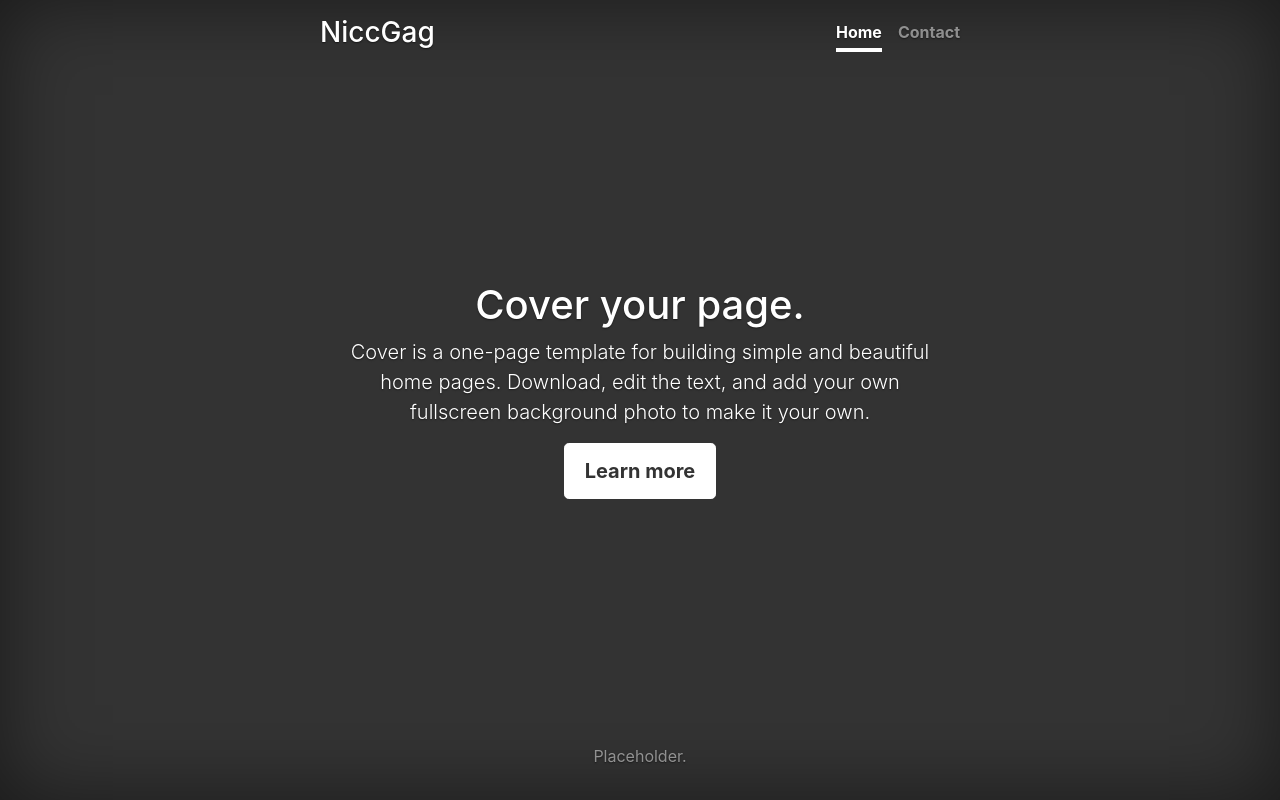
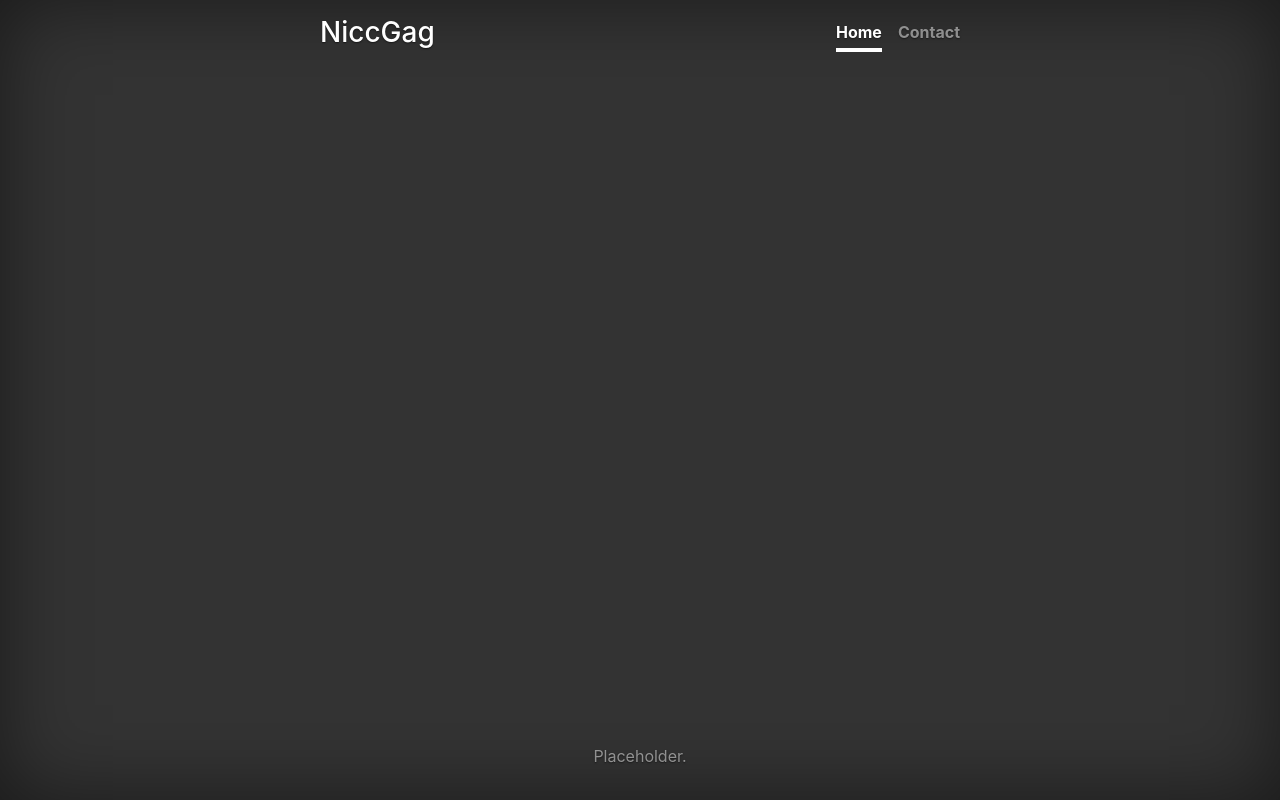
Before and after one commit to Gangawiggy/Gangawiggy.github.io, a plain HTML site: page contact.html in a window 1280 px wide. Drawn offline with nearby package versions, Linux system fonts and the light colour scheme.

Commit message:
changed message

```diff
--- a/contact.html
+++ b/contact.html
@@ -24,11 +24,7 @@
     </header>
 
     <main role="main" class="inner cover">
-        <h1 class="cover-heading">Cover your page.</h1>
-        <p class="lead">Cover is a one-page template for building simple and beautiful home pages. Download, edit the text, and add your own fullscreen background photo to make it your own.</p>
-        <p class="lead">
-        <a href="#" class="btn btn-lg btn-secondary">Learn more</a>
-        </p>
+
     </main>
 
     <footer class="mastfoot mt-auto">
```
Also changed, not shown: index.html (+2 -2 lines).
